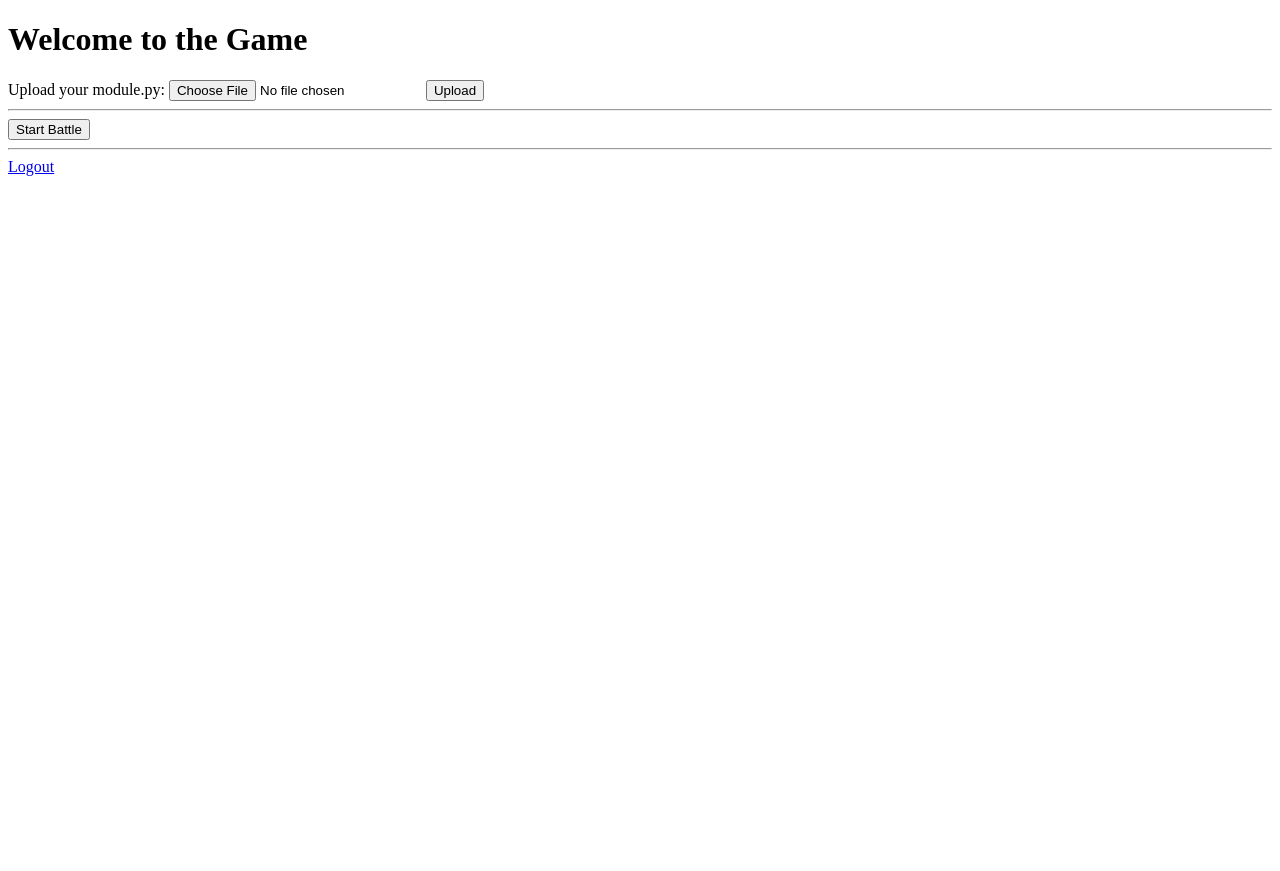
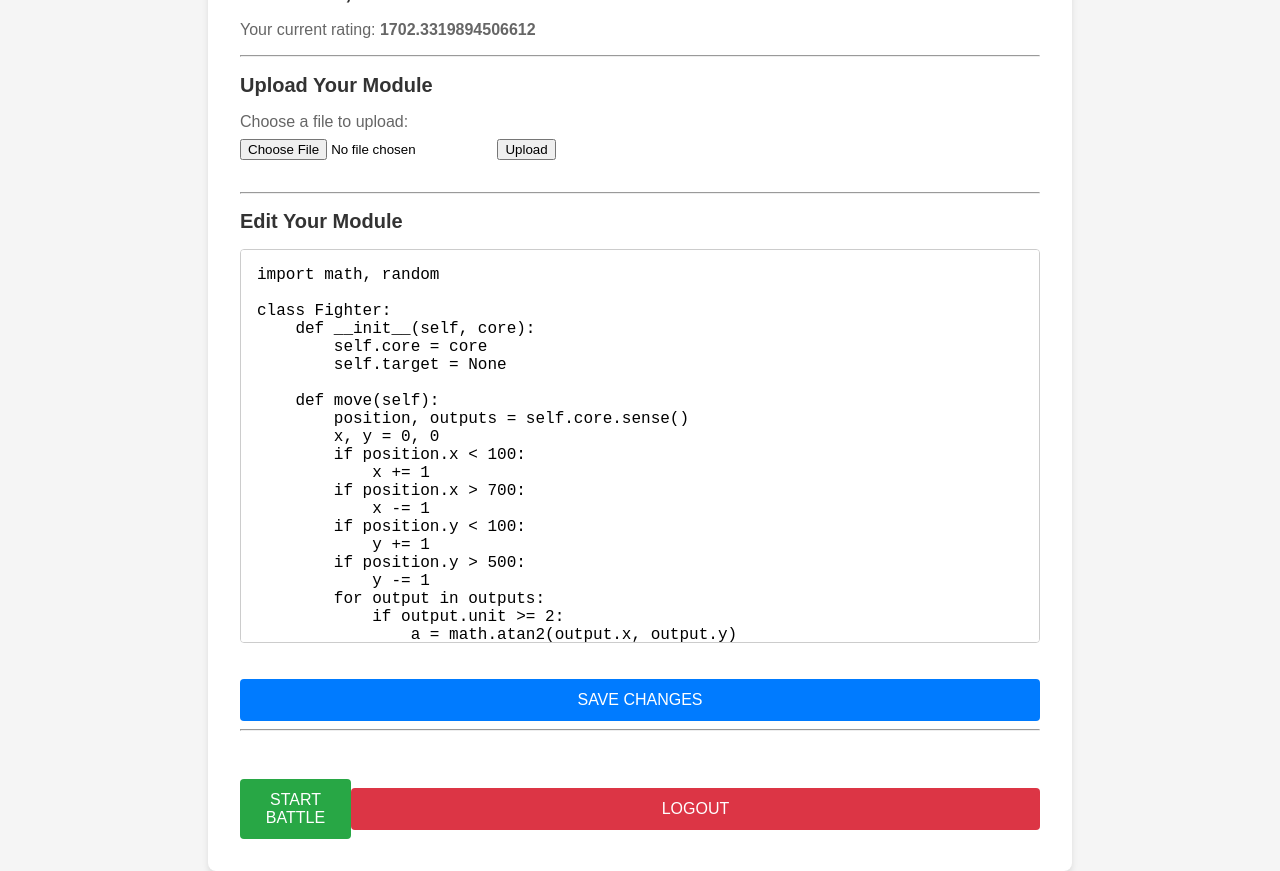
Before and after one commit to doraneko94/ace, a Flask app: page /home in a window 1280 px wide. Before the commit the page ends 176 px from the top, so only its background shows below. Run offline with Flask 3, Linux system fonts and the light colour scheme; a user stored in the database is signed in.

Commit message:
add editor

```diff
--- a/app/routes.py
+++ b/app/routes.py
@@ -46,14 +46,36 @@ def home():
             flash('No selected file.')
             return redirect(url_for('main.home'))
 
-        if file and allowed_file(file.filename):
+        if file.filename and allowed_file(file.filename):
             filename = secure_filename(file.filename)
             save_uploaded_file(filename, current_user.id)
             flash('File uploaded successfully.')
         else:
             flash('Invalid file type. Only .py files are allowed.')
         return redirect(url_for('main.home'))
-    return render_template('home.html')  # ホーム画面
+
+    user_folder = os.path.join("user_files", current_user.username)
+    module_path = os.path.join(user_folder, "module.py")
+    module_content = ""
+    if os.path.exists(module_path):
+        with open(module_path, "r") as f:
+            module_content = f.read()
+
+    return render_template('home.html', module_content=module_content)  # ホーム画面
+
+@main.route("/update-module", methods=["POST"])
+@login_required
+def update_module():
+    user_folder = os.path.join("user_files", current_user.username)
+    os.makedirs(user_folder, exist_ok=True)
+    module_path = os.path.join(user_folder, "module.py")
+    module_content = request.form["editor"]
+
+    with open(module_path, "w") as f:
+        f.write(module_content)
+
+    flash("Module updated successfully.")
+    return redirect(url_for("main.home"))
 
 @main.route('/battle', methods=['GET'])
 @login_required
--- a/app/static/styles.css
+++ b/app/static/styles.css
@@ -147,3 +147,95 @@ canvas {
     padding: 10px 20px;
     font-size: 16px;
 }
+
+/* Home Container */
+.home-container {
+    background-color: #ffffff;
+    padding: 2rem;
+    border-radius: 8px;
+    box-shadow: 0 4px 6px rgba(0, 0, 0, 0.1);
+    width: 100%;
+    max-width: 800px;
+    margin: 2rem auto;
+    font-family: Arial, sans-serif;
+}
+
+/* ユーザー情報 */
+.user-info h1 {
+    font-size: 1.5rem;
+    color: #333333;
+}
+
+.user-info p {
+    font-size: 1rem;
+    color: #666666;
+}
+
+/* セクションタイトル */
+h2 {
+    font-size: 1.25rem;
+    margin-bottom: 1rem;
+    color: #333333;
+}
+
+/* アップロードセクション */
+.upload-section {
+    margin-bottom: 2rem;
+}
+
+.upload-section label {
+    display: block;
+    margin-bottom: 0.5rem;
+    font-size: 1rem;
+    color: #666666;
+}
+
+/* テキストエディタ */
+.editor-section textarea {
+    width: 100%;
+    padding: 1rem;
+    font-family: "Courier New", monospace;
+    font-size: 1rem;
+    border: 1px solid #cccccc;
+    border-radius: 4px;
+    box-sizing: border-box;
+    resize: none;
+    margin-bottom: 1rem;
+}
+
+.editor-section textarea:focus {
+    border-color: #007bff;
+    box-shadow: 0 0 5px rgba(0, 123, 255, 0.5);
+}
+
+/* アクションボタン */
+.actions {
+    display: flex;
+    justify-content: space-between;
+    align-items: center;
+    margin-top: 2rem;
+}
+
+.actions .btn-battle {
+    background-color: #28a745; /* グリーン */
+}
+
+.actions .btn-battle:hover {
+    background-color: #218838;
+}
+
+.actions .btn-logout {
+    background-color: #dc3545; /* レッド */
+    color: #ffffff;
+    text-align: center;
+    text-decoration: none;
+    padding: 0.75rem 1.5rem;
+    font-size: 1rem;
+    border-radius: 4px;
+    cursor: pointer;
+    transition: background-color 0.3s;
+}
+
+.actions .btn-logout:hover {
+    background-color: #c82333;
+}
--- a/app/templates/home.html
+++ b/app/templates/home.html
@@ -3,24 +3,45 @@
 <head>
     <meta charset="UTF-8">
     <meta name="viewport" content="width=device-width, initial-scale=1.0">
+    <link rel="stylesheet" href="/static/styles.css">
     <title>Home</title>
 </head>
 <body>
-    <h1>Welcome to the Game</h1>
+    <div class="home-container">
+        <div class="user-info">
+            <h1>Welcome, {{ current_user.username }}</h1>
+            <p>Your current rating: <strong> {{ current_user.rating }} </strong></p>
+        </div>
+
+        <hr>
+
+        <div class="upload-section">
+            <h2>Upload Your Module</h2>
             <form method="POST" enctype="multipart/form-data">
-        <label for="file">Upload your module.py:</label>
+                <label for="file">Choose a file to upload:</label>
                 <input type="file" id="file", name="file" accept=".py" required>
                 <button type="submit">Upload</button>
             </form>
+        </div>
 
         <hr>
 
-    <form action="/battle" method="GET">
-        <button type="submit">Start Battle</button>
+        <div class="editor-section">
+            <h2>Edit Your Module</h2>
+            <form method="POST" action="/update-module">
+                <textarea id="editor" name="editor" rows="20" required>{{ module_content }}</textarea>
+                <button type="submit" class="btn">Save Changes</button>
             </form>
+        </div>
 
         <hr>
 
-    <a href="/logout">Logout</a>
+        <div class="actions">
+            <form action="/battle" method="GET">
+                <button type="submit" class="btn btn-battle">Start Battle</button>
+            </form>
+            <a href="/logout" class="btn btn-logout">Logout</a>
+        </div>
+    </div>
 </body>
 </html>
--- a/game/consts.py
+++ b/game/consts.py
@@ -1,6 +1,8 @@
 SIZE_X, SIZE_Y = 800, 600
+COLLISION_SIZE = 10
 L1, L2 = 20, 10
 A = 120
-SENSOR_RANGE = 200
-TIME_LIMIT = 1000
+SENSOR_RANGE = 300
+LIFE_TIME = 500
+TIME_LIMIT = 10000
 K, DT = 1, 0.05
--- a/game/structs.py
+++ b/game/structs.py
@@ -42,11 +42,12 @@ class Object:
     def deactivate(self):
         self.is_active = False
 
-    def activate(self, obj, lifetime=500):
+    def activate(self, obj, lifetime=LIFE_TIME):
         self.x = obj.x + L1 * 1.1 * math.sin(deg2rad(obj.direction))
         self.y = obj.y - L1 * 1.1 * math.cos(deg2rad(obj.direction))
         self.vx = obj.vx
         self.vy = obj.vy
         self.vd = obj.vd
+        self.direction = obj.direction
         self.lifetime = lifetime
         self.is_active = True
--- a/user_files/doraneko94/module.py
+++ b/user_files/doraneko94/module.py
@@ -1,15 +1,36 @@
-import math
+import math, random
 
 class Fighter:
     def __init__(self, core):
         self.core = core
+        self.target = None
 
     def move(self):
-        position, _ = self.core.sense()
-        f, a = 1, 45
-        if position.x < 100 or position.x > 700 or position.y < 100 or position.y > 500:
-            a = 45
-        return f, a
+        position, outputs = self.core.sense()
+        x, y = 0, 0
+        if position.x < 100:
+            x += 1
+        if position.x > 700:
+            x -= 1
+        if position.y < 100:
+            y += 1
+        if position.y > 500:
+            y -= 1
+        for output in outputs:
+            if output.unit >= 2:
+                a = math.atan2(output.x, output.y)
+                angle = a + position.direction * math.pi / 180
+                x -= 0.5 * math.sin(angle)
+                y -= 0.5 * math.cos(angle)
+        target = 0
+        if x != 0 or y != 0:
+            self.target = None
+            target = math.atan2(x, y) * 180 / math.pi
+        else:
+            if self.target is None:
+                self.target = (random.random() - 0.5) * 360
+            target = self.target
+        return 1, -max(-90, min(90, target - position.direction))
 
     def launch(self):
         _, outputs = self.core.sense()
@@ -28,4 +49,4 @@ class Missile:
         for output in outputs:
             if output.unit == 1:
                 direction = math.atan2(output.x, output.y) * 180 / math.pi
-        return direction
+        return -direction
```
Also changed, not shown: game/engine.py (+17 -2 lines), simulate.py (+23 -66 lines), database.db. Lines whose indentation alone changed are shown as unchanged.
